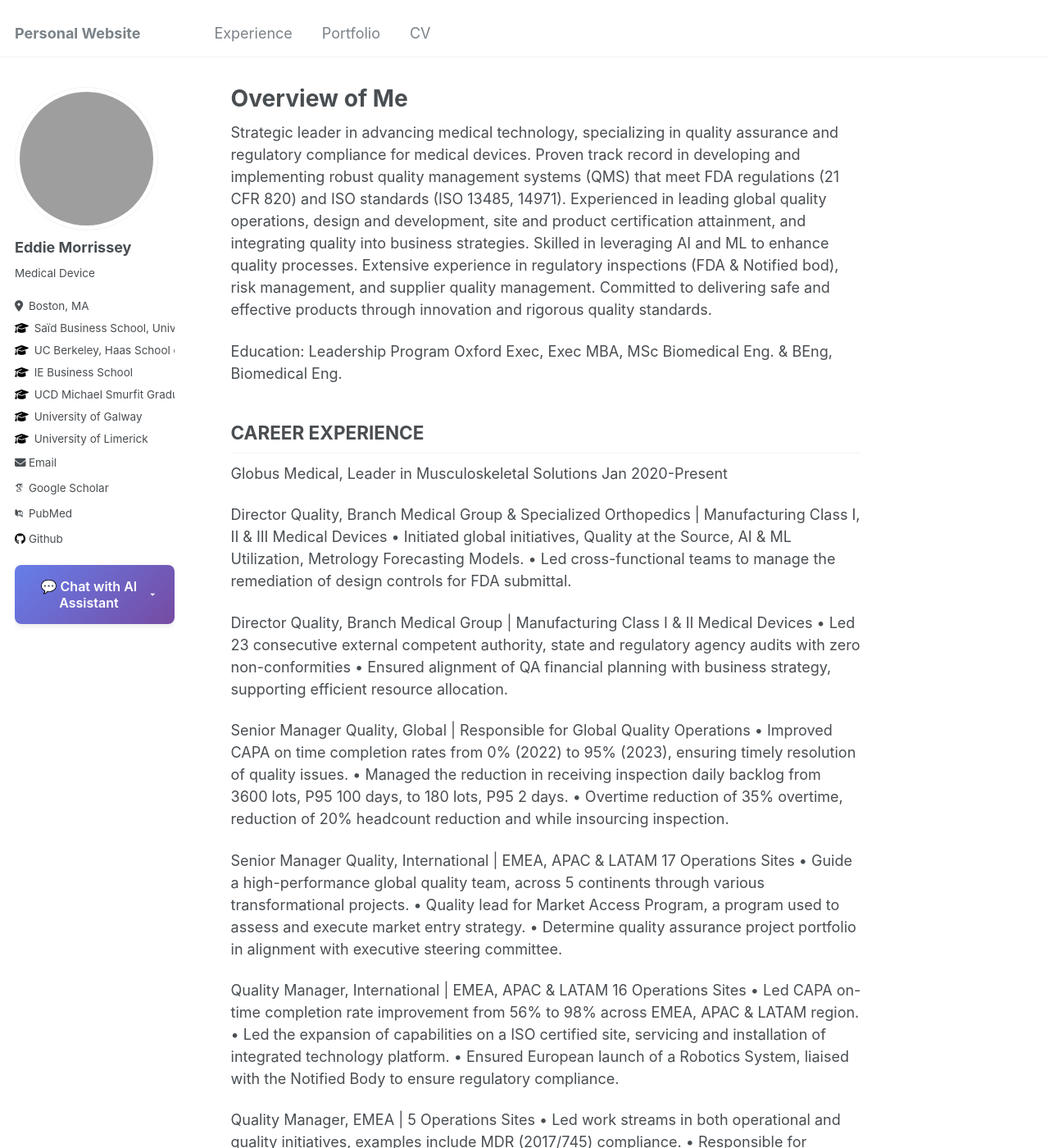
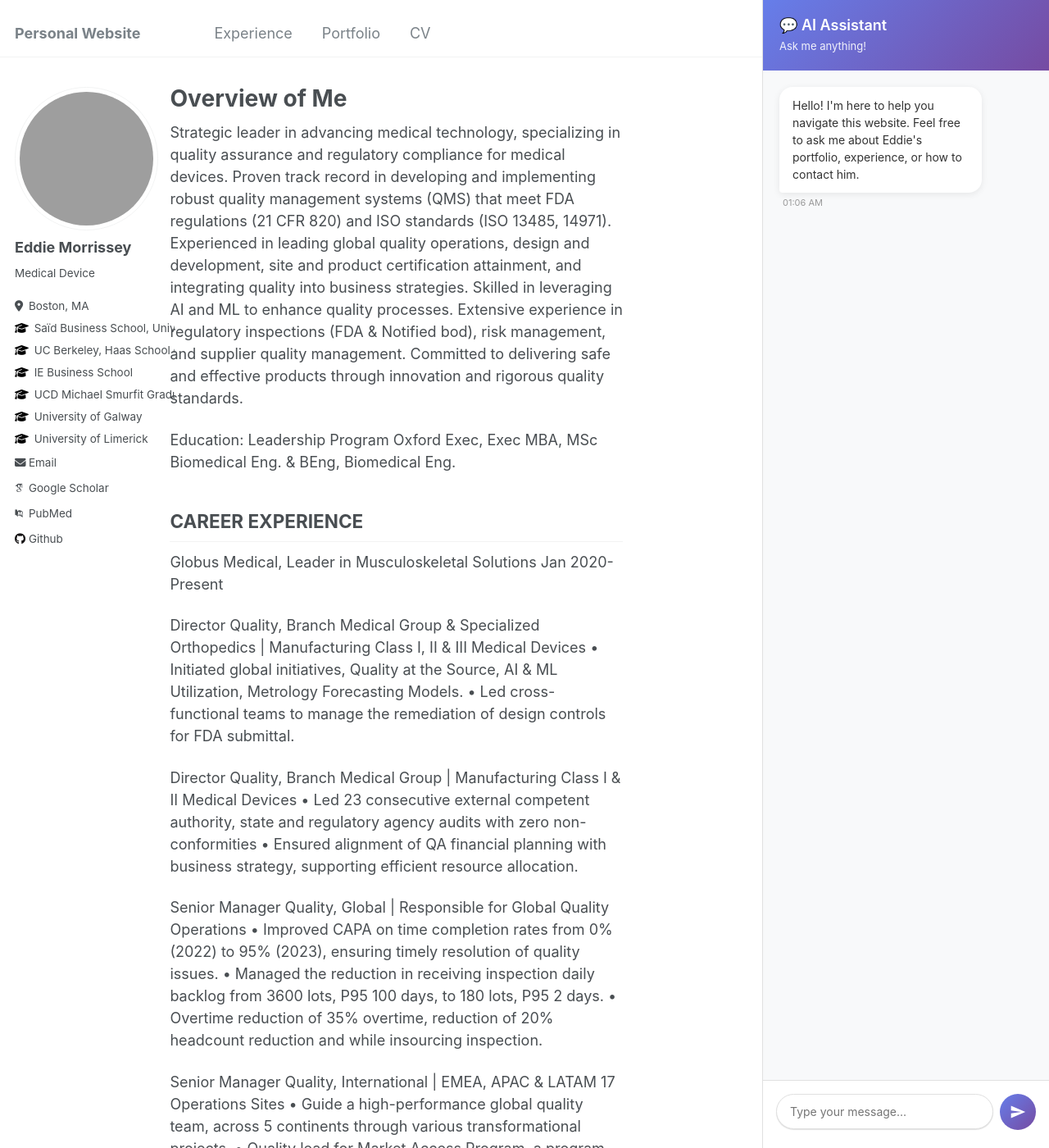
Before and after one commit to eddiemorrissey/eddiemorrissey.github.io, a Jekyll site: the page built from _pages/about.md, in a window 1280 px wide and 1400 px high. Shown: the whole window at 82% size. Built offline with Jekyll 4.4.1, drawn with Linux system fonts in a browser that asks for light colours; some web fonts are replaced.

Commit message:
Transform chatbot into permanent right-side pane

```diff
--- a/_includes/author-profile.html
+++ b/_includes/author-profile.html
@@ -161,6 +161,3 @@
     </ul>
   </div>
 </div>
-
-<!-- Embedded Chatbot in Sidebar -->
-{% include chatbot.html %}
--- a/_includes/chatbot.html
+++ b/_includes/chatbot.html
@@ -1,15 +1,11 @@
-<!-- Embedded Chatbot -->
-<div class="chatbot-container">
-  <!-- Chat Toggle Button -->
-  <button id="chatbot-toggle" class="chatbot-toggle" aria-label="Toggle chat">
-    <span>💬 Chat with AI Assistant</span>
-    <svg viewBox="0 0 24 24" xmlns="http://www.w3.org/2000/svg">
-      <path d="M7 10l5 5 5-5z"/>
-    </svg>
-  </button>
+<!-- Permanent Right Pane Chatbot -->
+<div class="chatbot-pane">
+  <!-- Header -->
+  <div class="chatbot-header">
+    <h3>💬 AI Assistant</h3>
+    <p>Ask me anything!</p>
+  </div>
 
-  <!-- Chat Window -->
-  <div id="chatbot-window" class="chatbot-window">
   <!-- Messages -->
   <div id="chatbot-messages" class="chatbot-messages">
     <!-- Messages will be inserted here -->
@@ -31,4 +27,3 @@
     </button>
   </div>
 </div>
-</div>
--- a/_layouts/default.html
+++ b/_layouts/default.html
@@ -15,6 +15,7 @@
 
     {% include browser-upgrade.html %}
     {% include masthead.html %}
+    {% include chatbot.html %}
 
     {{ content }}
 
--- a/assets/css/chatbot.css
+++ b/assets/css/chatbot.css
@@ -1,59 +1,57 @@
-/* Embedded Chatbot Styles */
-.chatbot-container {
+/* Permanent Right Pane Chatbot */
+.chatbot-pane {
+  position: fixed;
+  right: 0;
+  top: 0;
+  width: 350px;
+  height: 100vh;
   background: white;
-  border-radius: 8px;
-  box-shadow: 0 2px 8px rgba(0, 0, 0, 0.1);
-  margin: 20px 0;
-  overflow: hidden;
+  border-left: 1px solid #e0e0e0;
+  display: flex;
+  flex-direction: column;
+  z-index: 100;
   font-family: -apple-system, BlinkMacSystemFont, "Segoe UI", Roboto, sans-serif;
 }
 
-.chatbot-toggle {
-  width: 100%;
-  padding: 16px 20px;
+.chatbot-header {
   background: linear-gradient(135deg, #667eea 0%, #764ba2 100%);
-  border: none;
   color: white;
-  font-size: 16px;
-  font-weight: 600;
-  cursor: pointer;
-  display: flex;
-  align-items: center;
-  justify-content: space-between;
-  transition: opacity 0.2s;
+  padding: 20px;
+  flex-shrink: 0;
 }
 
-.chatbot-toggle:hover {
+.chatbot-header h3 {
+  margin: 0;
+  font-size: 18px;
+  font-weight: 600;
+}
+
+.chatbot-header p {
+  margin: 5px 0 0;
+  font-size: 13px;
   opacity: 0.9;
 }
 
-.chatbot-toggle svg {
-  width: 20px;
-  height: 20px;
-  fill: white;
-  transition: transform 0.3s;
+/* Adjust main content to accommodate chatbot pane */
+body {
+  margin-right: 350px;
 }
 
-.chatbot-toggle.open svg {
-  transform: rotate(180deg);
-}
+@media (max-width: 1200px) {
+  body {
+    margin-right: 0;
+  }
 
-.chatbot-window {
-  display: none;
-  flex-direction: column;
-  background: white;
-}
-
-.chatbot-window.open {
-  display: flex;
+  .chatbot-pane {
+    display: none;
+  }
 }
 
 .chatbot-messages {
-  max-height: 400px;
+  flex: 1;
   overflow-y: auto;
   padding: 20px;
   background: #f8f9fa;
-  border-top: 1px solid #e0e0e0;
 }
 
 .message {
@@ -146,6 +144,7 @@
   border-top: 1px solid #e0e0e0;
   display: flex;
   gap: 8px;
+  flex-shrink: 0;
 }
 
 .chatbot-input {
@@ -189,10 +188,3 @@
   height: 20px;
   fill: white;
 }
-
-/* Mobile responsive */
-@media (max-width: 768px) {
-  .chatbot-messages {
-    max-height: 300px;
-  }
-}
--- a/assets/js/chatbot.js
+++ b/assets/js/chatbot.js
@@ -3,7 +3,6 @@
   'use strict';
 
   let conversationHistory = [];
-  let isOpen = false;
 
   // Simple response patterns
   const responses = {
@@ -46,13 +45,11 @@
 
   // Initialize chatbot
   function initChatbot() {
-    const toggleBtn = document.getElementById('chatbot-toggle');
     const sendBtn = document.getElementById('chatbot-send');
     const input = document.getElementById('chatbot-input');
 
-    if (!toggleBtn) return;
+    if (!sendBtn) return;
 
-    toggleBtn.addEventListener('click', toggleChat);
     sendBtn.addEventListener('click', sendMessage);
 
     input.addEventListener('keypress', function(e) {
@@ -64,21 +61,6 @@
 
     // Add welcome message
     addMessage('bot', 'Hello! I\'m here to help you navigate this website. Feel free to ask me about Eddie\'s portfolio, experience, or how to contact him.');
-  }
-
-  function toggleChat() {
-    isOpen = !isOpen;
-    const window = document.getElementById('chatbot-window');
-    const toggleBtn = document.getElementById('chatbot-toggle');
-
-    if (isOpen) {
-      window.classList.add('open');
-      toggleBtn.classList.add('open');
-      document.getElementById('chatbot-input').focus();
-    } else {
-      window.classList.remove('open');
-      toggleBtn.classList.remove('open');
-    }
   }
 
   function addMessage(type, text) {
```
Lines whose indentation alone changed are shown as unchanged.
